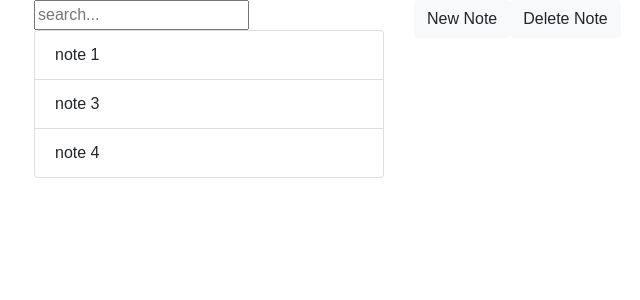
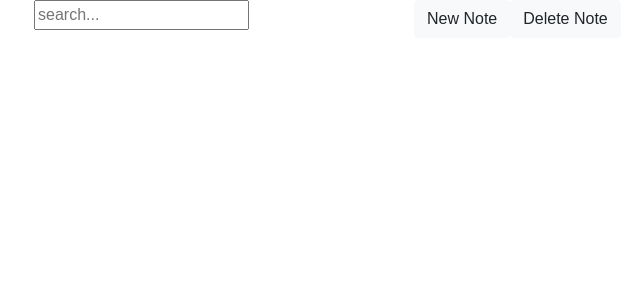
Before and after one commit to thongphamduy/my-note, a React (Create React App) app: page / in a window 1280 px wide. Shown: the top 300 px of the page, without its empty margins (51-691 px from the left). Built offline with nearby package versions, Linux system fonts and the light colour scheme.

Commit message:
done save to local (#7)

```diff
--- a/src/App.js
+++ b/src/App.js
@@ -2,27 +2,9 @@ import React from 'react';
 import './App.css';
 import Container from './containers/container';
 
-const data = [
-  {
-    title: 'note 1',
-    content: 'content heie',
-    id: 1,
-  },
-  {
-    title: 'note 3',
-    content: 'content heie',
-    id: 2,
-  },
-  {
-    title: 'note 4',
-    content: 'content heie',
-    id: 3,
-  },
-];
-
 const App = () => (
   <div className="container">
-    <Container data={data} />
+    <Container />
   </div>
 );
 
--- a/src/containers/container.js
+++ b/src/containers/container.js
@@ -1,4 +1,3 @@
-import PropTypes from 'prop-types';
 import React from 'react';
 import Menu from '../components/menu';
 import NoteList from '../components/note-list';
@@ -6,17 +5,9 @@ import Note from '../components/note';
 import SearchNote from '../components/search-note';
 
 export default class Container extends React.Component {
-  static defaultProps = {
-    data: [],
-  }
-
-  static propTypes = {
-    data: PropTypes.arrayOf(PropTypes.object).isRequired,
-  }
-
   state = {
     selectedNoteId: null,
-    notes: this.props.data,
+    notes: JSON.parse(localStorage.getItem('notes')) || [], // eslint-disable-line
     searchText: '',
   }
 
@@ -60,6 +51,10 @@ export default class Container extends React.Component {
     });
   }
 
+  componentDidUpdate = () => {
+    localStorage.setItem('notes', JSON.stringify(this.state.notes)); // eslint-disable-line
+  }
+
   handleTyping = (e) => {
     this.setState({ searchText: e.target.value });
   }
```
